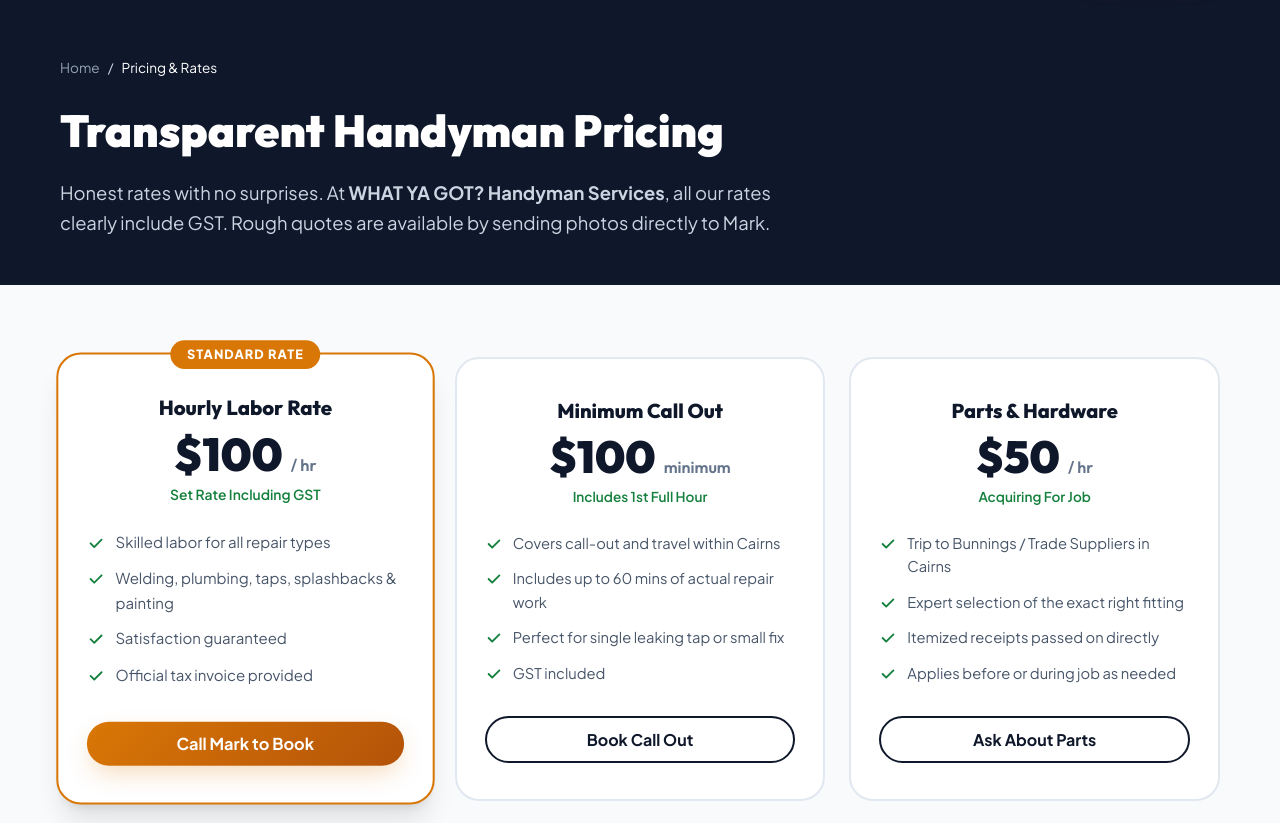
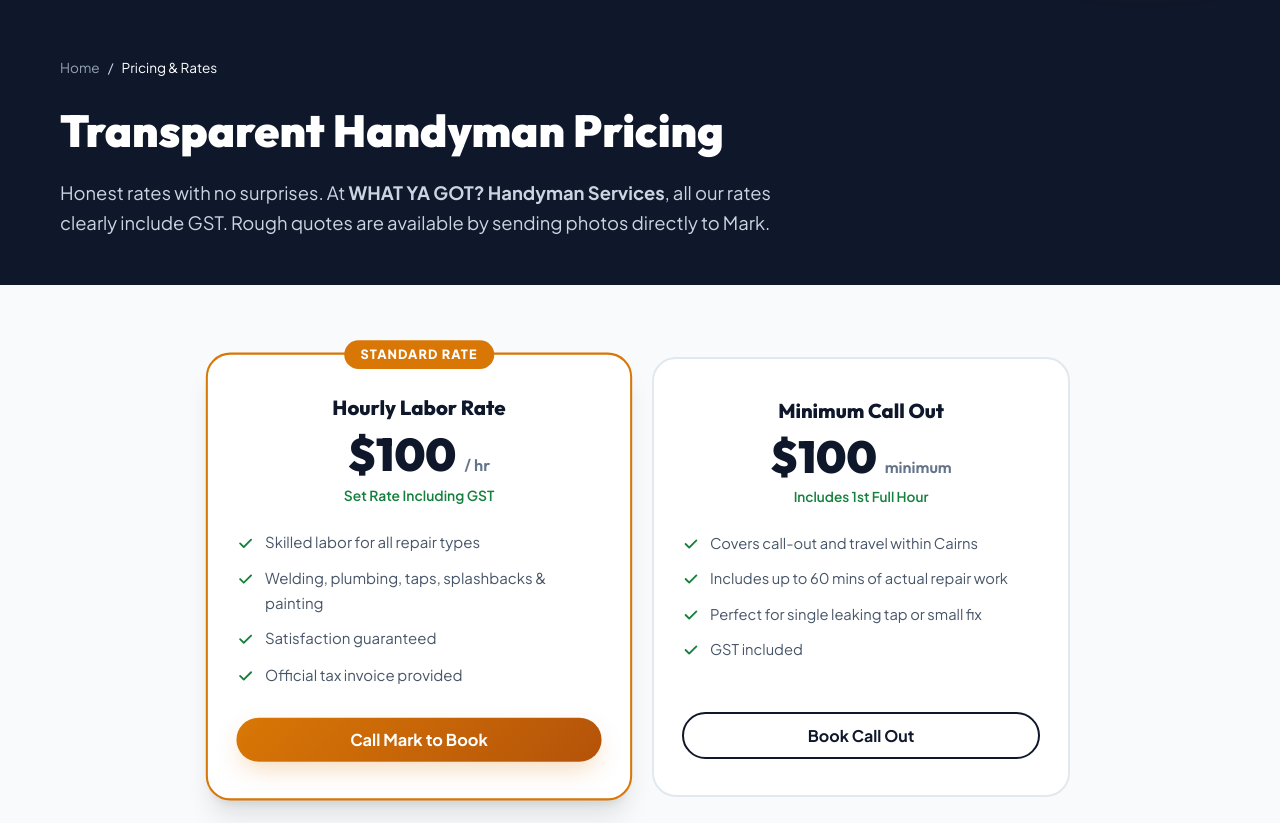
Before and after one commit to Satyakisen24/whatyagothandy, a plain HTML site: page pricing.html in a window 1280 px wide. Shown: the part 129-952 px from the top of the page. Drawn offline with Linux system fonts and the light colour scheme.

Commit message:
Update service name to Splashbacks & Basic Tiling and remove Parts & Hardware pricing card

```diff
--- a/assets/css/style.css
+++ b/assets/css/style.css
@@ -885,11 +885,13 @@
   display: grid;
   grid-template-columns: 1fr;
   gap: 24px;
+  max-width: 860px;
+  margin: 0 auto;
 }
 
 @media (min-width: 768px) {
   .pricing-cards-grid {
-    grid-template-columns: repeat(3, 1fr);
+    grid-template-columns: repeat(2, 1fr);
   }
 }
 
--- a/pricing.html
+++ b/pricing.html
@@ -99,7 +99,7 @@
 
     <section class="section">
       <div class="container">
-        <!-- 3 Core Rate Cards -->
+        <!-- 2 Core Rate Cards -->
         <div class="pricing-cards-grid">
           <!-- Card 1 -->
           <div class="pricing-card featured">
@@ -158,33 +158,7 @@
             <a href="tel:0402844150" class="btn btn-outline btn-full">Book Call Out</a>
           </div>
 
-          <!-- Card 3 -->
-          <div class="pricing-card">
-            <div class="pricing-card-header">
-              <h3 class="pricing-tier-name">Parts &amp; Hardware</h3>
-              <div class="pricing-card-price">$50 <span>/ hr</span></div>
-              <div class="pricing-card-note">Acquiring For Job</div>
-            </div>
-            <div class="pricing-card-features">
-              <div class="pricing-feat-item">
-                <svg viewBox="0 0 20 20" fill="currentColor"><path fill-rule="evenodd" d="M16.707 5.293a1 1 0 010 1.414l-8 8a1 1 0 01-1.414 0l-4-4a1 1 0 011.414-1.414L8 12.586l7.293-7.293a1 1 0 011.414 0z" clip-rule="evenodd"/></svg>
-                <span>Trip to Bunnings / Trade Suppliers in Cairns</span>
-              </div>
-              <div class="pricing-feat-item">
-                <svg viewBox="0 0 20 20" fill="currentColor"><path fill-rule="evenodd" d="M16.707 5.293a1 1 0 010 1.414l-8 8a1 1 0 01-1.414 0l-4-4a1 1 0 011.414-1.414L8 12.586l7.293-7.293a1 1 0 011.414 0z" clip-rule="evenodd"/></svg>
-                <span>Expert selection of the exact right fitting</span>
-              </div>
-              <div class="pricing-feat-item">
-                <svg viewBox="0 0 20 20" fill="currentColor"><path fill-rule="evenodd" d="M16.707 5.293a1 1 0 010 1.414l-8 8a1 1 0 01-1.414 0l-4-4a1 1 0 011.414-1.414L8 12.586l7.293-7.293a1 1 0 011.414 0z" clip-rule="evenodd"/></svg>
-                <span>Itemized receipts passed on directly</span>
-              </div>
-              <div class="pricing-feat-item">
-                <svg viewBox="0 0 20 20" fill="currentColor"><path fill-rule="evenodd" d="M16.707 5.293a1 1 0 010 1.414l-8 8a1 1 0 01-1.414 0l-4-4a1 1 0 011.414-1.414L8 12.586l7.293-7.293a1 1 0 011.414 0z" clip-rule="evenodd"/></svg>
-                <span>Applies before or during job as needed</span>
-              </div>
-            </div>
-            <a href="book-online.html" class="btn btn-outline btn-full">Ask About Parts</a>
-          </div>
+
         </div>
 
         <!-- Rough Quotes Explanation Section -->
@@ -266,7 +240,7 @@
           <ul class="footer-links">
             <li><a href="services.html#plumbing">Leaking Taps &amp; Plumbing</a></li>
             <li><a href="services.html#welding">Welding &amp; Metal Repairs</a></li>
-            <li><a href="services.html#splashbacks">Splashbacks &amp; Tiling</a></li>
+            <li><a href="services.html#splashbacks">Splashbacks &amp; Basic Tiling</a></li>
             <li><a href="services.html#painting">Painting &amp; Odd Jobs</a></li>
           </ul>
         </div>
```
Also changed, not shown: about.html (+1 -1 lines), book-online.html (+2 -2 lines), contact.html (+2 -2 lines), index.html (+6 -32 lines), services.html (+3 -3 lines).
